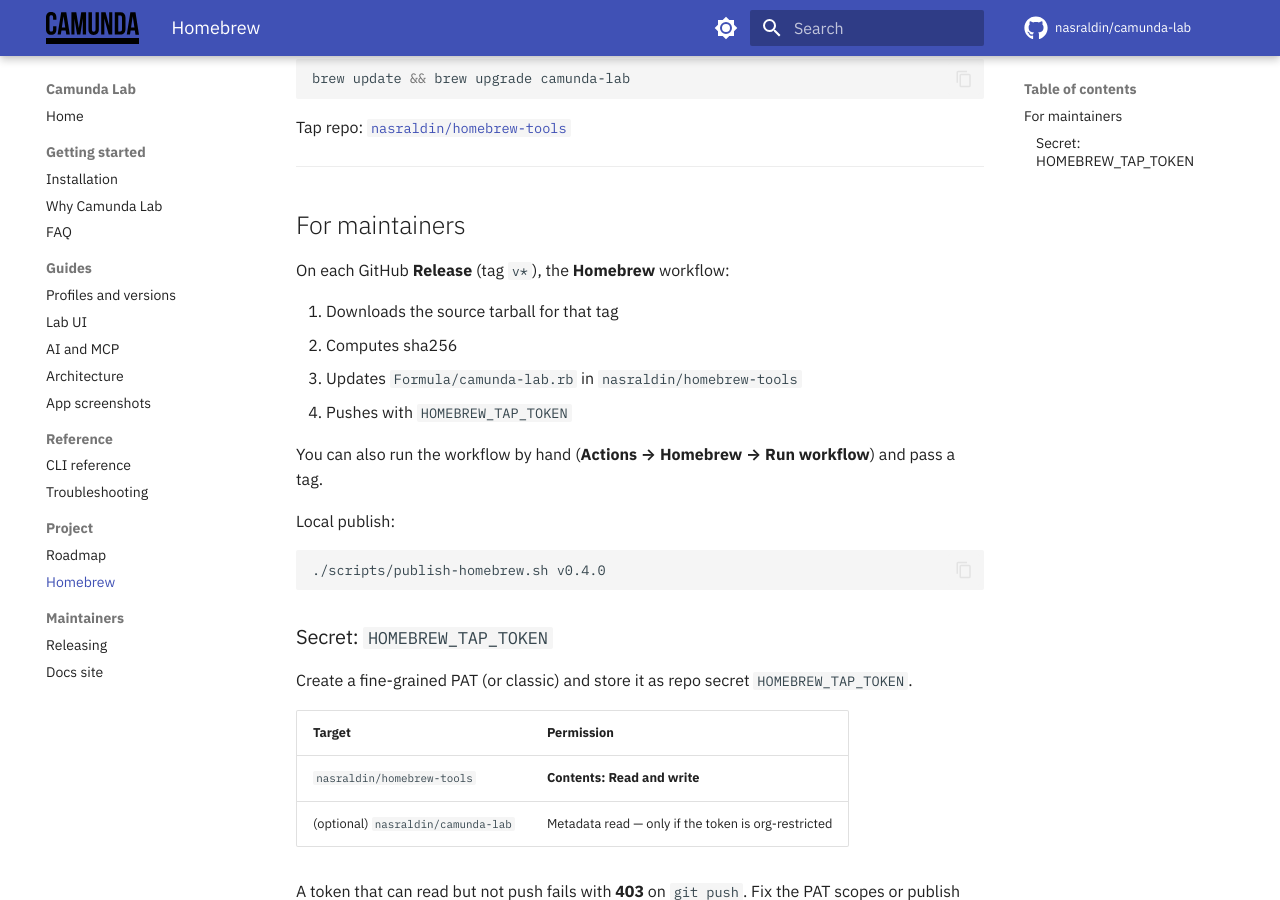
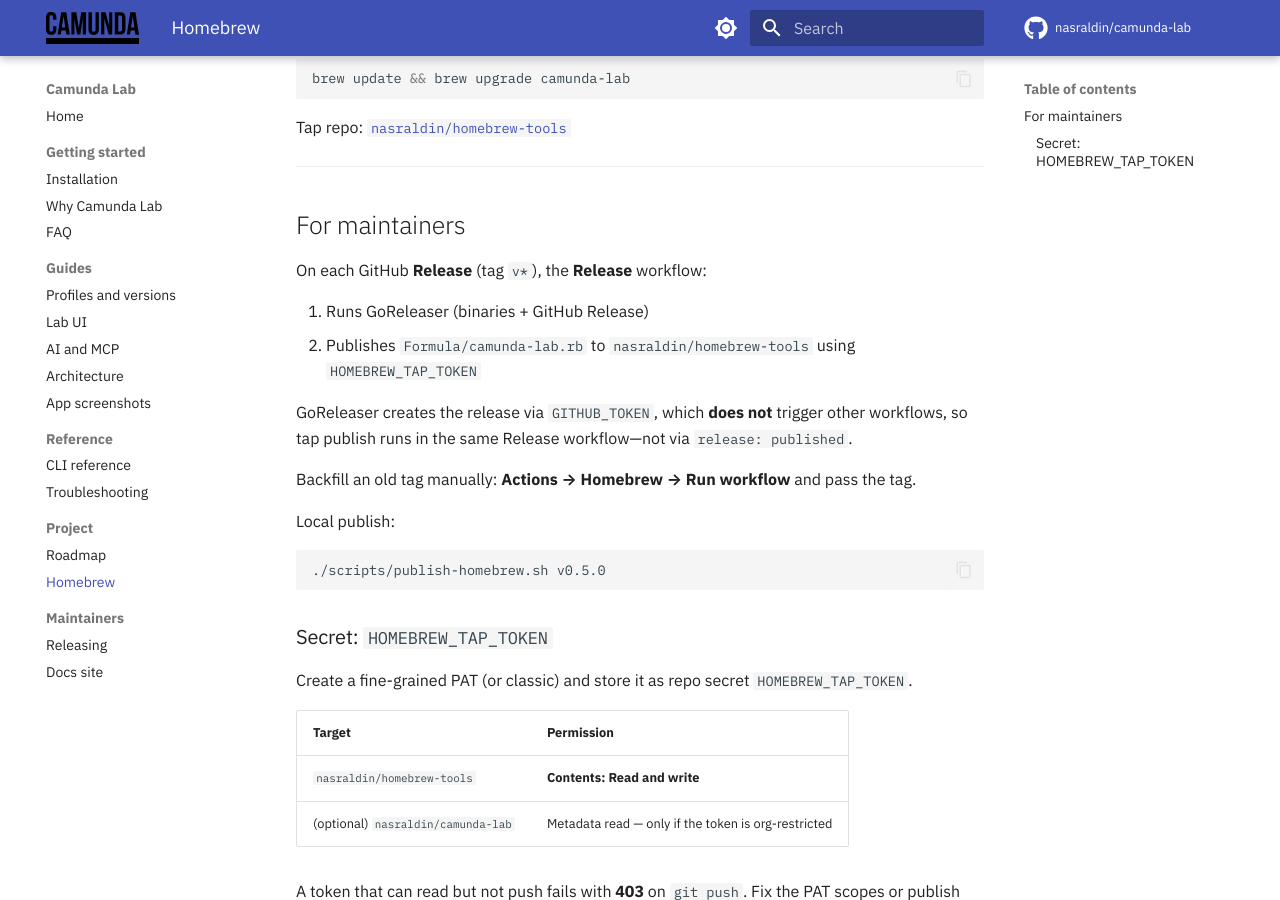
Before and after one commit to nasraldin/camunda-lab, an MkDocs documentation site: the page built from docs/homebrew.md, in a window 1280 px wide and 900 px high, scrolled down 325 px. Built offline with MkDocs 1.6.1 and Material for MkDocs 9.7.7, drawn with Linux system fonts in a browser that asks for light colours; comment, search, counter and statistics services are not loaded.

Commit message:
fix: publish Homebrew tap on release and update formula to v0.5.0
GoReleaser publishes via GITHUB_TOKEN, which does not trigger release:published workflows. Chain tap publish into the Release workflow, fix git push credentials in publish-homebrew.sh, and bump the formula template to v0.5.0.

Co-authored-by: Cursor <cursoragent@cursor.com>

````diff
--- a/docs/homebrew.md
+++ b/docs/homebrew.md
@@ -21,19 +21,19 @@ Tap repo: [`nasraldin/homebrew-tools`](https://github.com/nasraldin/homebrew-too
 
 ## For maintainers
 
-On each GitHub **Release** (tag `v*`), the **Homebrew** workflow:
+On each GitHub **Release** (tag `v*`), the **Release** workflow:
 
-1. Downloads the source tarball for that tag
-2. Computes sha256
-3. Updates `Formula/camunda-lab.rb` in `nasraldin/homebrew-tools`
-4. Pushes with `HOMEBREW_TAP_TOKEN`
+1. Runs GoReleaser (binaries + GitHub Release)
+2. Publishes `Formula/camunda-lab.rb` to `nasraldin/homebrew-tools` using `HOMEBREW_TAP_TOKEN`
 
-You can also run the workflow by hand (**Actions → Homebrew → Run workflow**) and pass a tag.
+GoReleaser creates the release via `GITHUB_TOKEN`, which **does not** trigger other workflows, so tap publish runs in the same Release workflow—not via `release: published`.
+
+Backfill an old tag manually: **Actions → Homebrew → Run workflow** and pass the tag.
 
 Local publish:
 
 ```bash
-./scripts/publish-homebrew.sh v0.4.0
+./scripts/publish-homebrew.sh v0.5.0
 ```
 
 ### Secret: `HOMEBREW_TAP_TOKEN`
````
Also changed, not shown: docs/releasing.md (+2 -2 lines), 4 other files.
